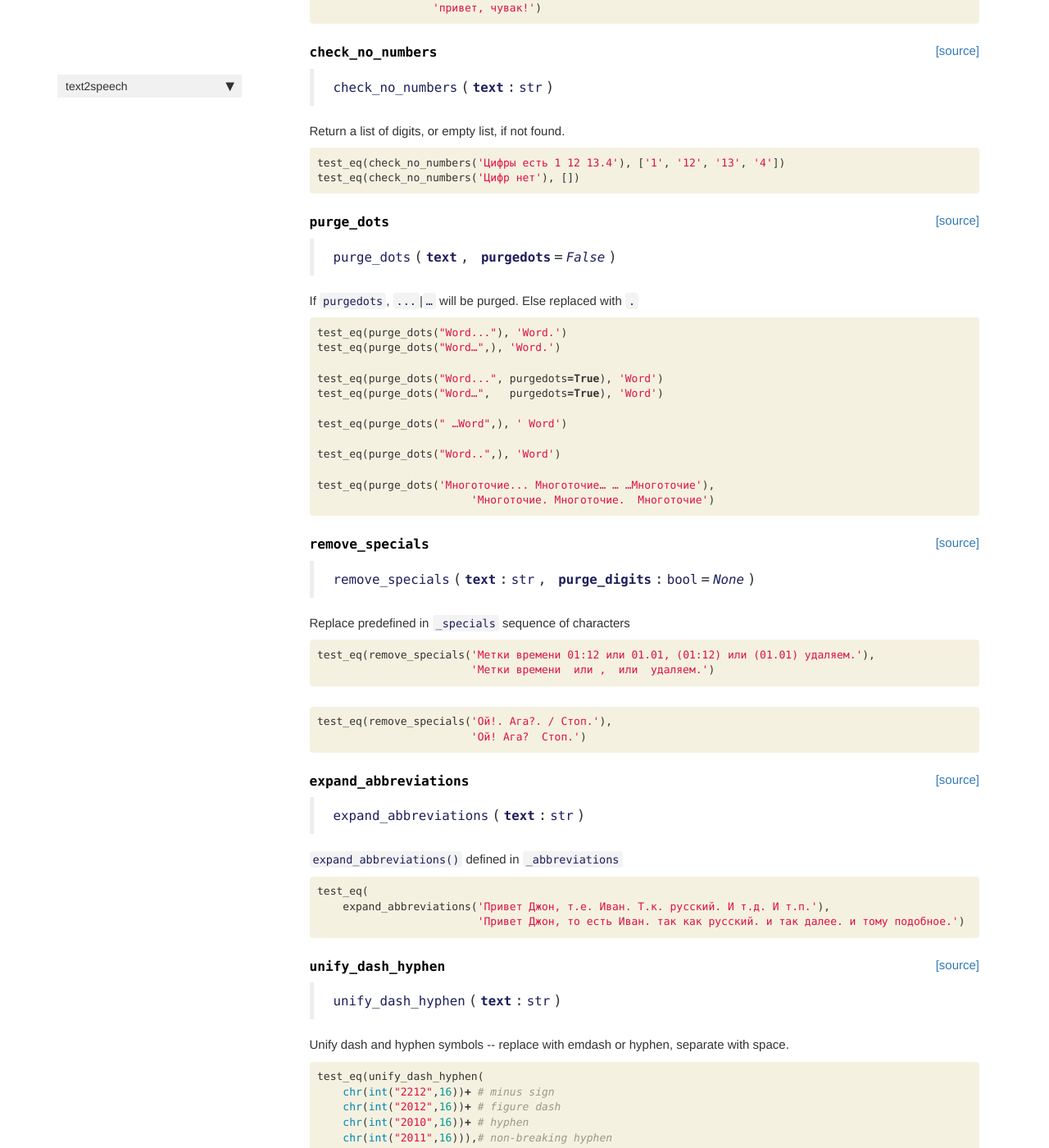
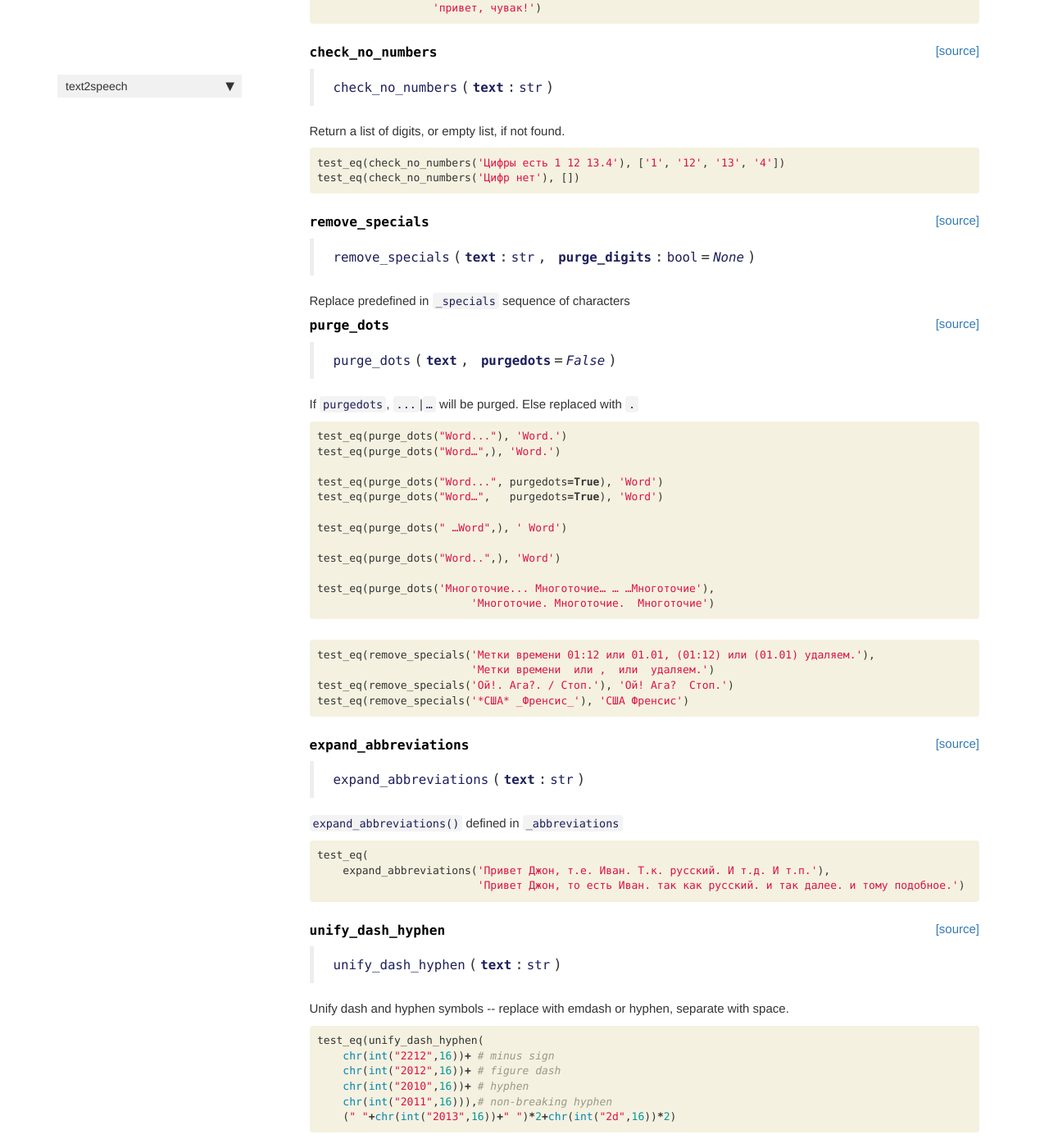
Before and after one commit to kdorichev/text2speech, a Jekyll site: the page built from docs/text_norm.html, in a window 1280 px wide and 1400 px high, scrolled down 1196 px. Shown: the whole window at 82% size. Built offline with Jekyll 4.4.1, drawn with Linux system fonts in a browser that asks for light colours; nearby versions of some CDN libraries; comment, search, counter and statistics services are not loaded; some of the changed text lies outside the part shown.

Commit message:
Remove * and _ symbols

```diff
--- a/docs/_data/sidebars/home_sidebar.yml
+++ b/docs/_data/sidebars/home_sidebar.yml
@@ -18,6 +18,9 @@
     - output: web,pdf
       title: VoskTranscribe
       url: /transcribe
+    - output: web,pdf
+      title: Dataset Pre-Processing
+      url: /Untitled
     output: web
     title: text2speech
   output: web
--- a/docs/text_norm.html
+++ b/docs/text_norm.html
@@ -222,7 +222,39 @@
 
 
 <div class="output_markdown rendered_html output_subarea ">
-<h4 id="purge_dots" class="doc_header"><code>purge_dots</code><a href="https://github.com/kdorichev/text2speech/tree/master/text2speech/text_norm.py#L36" class="source_link" style="float:right">[source]</a></h4><blockquote><p><code>purge_dots</code>(<strong><code>text</code></strong>, <strong><code>purgedots</code></strong>=<em><code>False</code></em>)</p>
+<h4 id="remove_specials" class="doc_header"><code>remove_specials</code><a href="https://github.com/kdorichev/text2speech/tree/master/text2speech/text_norm.py#L37" class="source_link" style="float:right">[source]</a></h4><blockquote><p><code>remove_specials</code>(<strong><code>text</code></strong>:<code>str</code>, <strong><code>purge_digits</code></strong>:<code>bool</code>=<em><code>None</code></em>)</p>
+</blockquote>
+<p>Replace predefined in <code>_specials</code> sequence of characters</p>
+
+</div>
+
+</div>
+
+</div>
+</div>
+
+</div>
+    {% endraw %}
+
+    {% raw %}
+
+<div class="cell border-box-sizing code_cell rendered">
+
+</div>
+    {% endraw %}
+
+    {% raw %}
+
+<div class="cell border-box-sizing code_cell rendered">
+
+<div class="output_wrapper">
+<div class="output">
+
+<div class="output_area">
+
+
+<div class="output_markdown rendered_html output_subarea ">
+<h4 id="purge_dots" class="doc_header"><code>purge_dots</code><a href="https://github.com/kdorichev/text2speech/tree/master/text2speech/text_norm.py#L47" class="source_link" style="float:right">[source]</a></h4><blockquote><p><code>purge_dots</code>(<strong><code>text</code></strong>, <strong><code>purgedots</code></strong>=<em><code>False</code></em>)</p>
 </blockquote>
 <p>If <code>purgedots</code>, <code>...</code>|<code>…</code> will be purged. Else replaced with <code>.</code></p>
 
@@ -267,62 +299,14 @@
     {% raw %}
 
 <div class="cell border-box-sizing code_cell rendered">
-
-</div>
-    {% endraw %}
-
-    {% raw %}
-
-<div class="cell border-box-sizing code_cell rendered">
-
-<div class="output_wrapper">
-<div class="output">
-
-<div class="output_area">
-
-
-<div class="output_markdown rendered_html output_subarea ">
-<h4 id="remove_specials" class="doc_header"><code>remove_specials</code><a href="https://github.com/kdorichev/text2speech/tree/master/text2speech/text_norm.py#L46" class="source_link" style="float:right">[source]</a></h4><blockquote><p><code>remove_specials</code>(<strong><code>text</code></strong>:<code>str</code>, <strong><code>purge_digits</code></strong>:<code>bool</code>=<em><code>None</code></em>)</p>
-</blockquote>
-<p>Replace predefined in <code>_specials</code> sequence of characters</p>
-
-</div>
-
-</div>
-
-</div>
-</div>
-
-</div>
-    {% endraw %}
-
-    {% raw %}
-
-<div class="cell border-box-sizing code_cell rendered">
 <div class="input">
 
 <div class="inner_cell">
     <div class="input_area">
 <div class=" highlight hl-ipython3"><pre><span></span><span class="n">test_eq</span><span class="p">(</span><span class="n">remove_specials</span><span class="p">(</span><span class="s1">&#39;Метки времени 01:12 или 01.01, (01:12) или (01.01) удаляем.&#39;</span><span class="p">),</span>
                         <span class="s1">&#39;Метки времени  или ,  или  удаляем.&#39;</span><span class="p">)</span>
-</pre></div>
-
-    </div>
-</div>
-</div>
-
-</div>
-    {% endraw %}
-
-    {% raw %}
-
-<div class="cell border-box-sizing code_cell rendered">
-<div class="input">
-
-<div class="inner_cell">
-    <div class="input_area">
-<div class=" highlight hl-ipython3"><pre><span></span><span class="n">test_eq</span><span class="p">(</span><span class="n">remove_specials</span><span class="p">(</span><span class="s1">&#39;Ой!. Ага?. / Стоп.&#39;</span><span class="p">),</span>
-                        <span class="s1">&#39;Ой! Ага?  Стоп.&#39;</span><span class="p">)</span>
+<span class="n">test_eq</span><span class="p">(</span><span class="n">remove_specials</span><span class="p">(</span><span class="s1">&#39;Ой!. Ага?. / Стоп.&#39;</span><span class="p">),</span> <span class="s1">&#39;Ой! Ага?  Стоп.&#39;</span><span class="p">)</span>
+<span class="n">test_eq</span><span class="p">(</span><span class="n">remove_specials</span><span class="p">(</span><span class="s1">&#39;*США* _Френсис_&#39;</span><span class="p">),</span> <span class="s1">&#39;США Френсис&#39;</span><span class="p">)</span>
 </pre></div>
 
     </div>
@@ -357,7 +341,7 @@
 
 
 <div class="output_markdown rendered_html output_subarea ">
-<h4 id="expand_abbreviations" class="doc_header"><code>expand_abbreviations</code><a href="https://github.com/kdorichev/text2speech/tree/master/text2speech/text_norm.py#L64" class="source_link" style="float:right">[source]</a></h4><blockquote><p><code>expand_abbreviations</code>(<strong><code>text</code></strong>:<code>str</code>)</p>
+<h4 id="expand_abbreviations" class="doc_header"><code>expand_abbreviations</code><a href="https://github.com/kdorichev/text2speech/tree/master/text2speech/text_norm.py#L65" class="source_link" style="float:right">[source]</a></h4><blockquote><p><code>expand_abbreviations</code>(<strong><code>text</code></strong>:<code>str</code>)</p>
 </blockquote>
 <p><code>expand_abbreviations()</code> defined in <code>_abbreviations</code></p>
 
@@ -408,7 +392,7 @@
 
 
 <div class="output_markdown rendered_html output_subarea ">
-<h4 id="unify_dash_hyphen" class="doc_header"><code>unify_dash_hyphen</code><a href="https://github.com/kdorichev/text2speech/tree/master/text2speech/text_norm.py#L72" class="source_link" style="float:right">[source]</a></h4><blockquote><p><code>unify_dash_hyphen</code>(<strong><code>text</code></strong>:<code>str</code>)</p>
+<h4 id="unify_dash_hyphen" class="doc_header"><code>unify_dash_hyphen</code><a href="https://github.com/kdorichev/text2speech/tree/master/text2speech/text_norm.py#L73" class="source_link" style="float:right">[source]</a></h4><blockquote><p><code>unify_dash_hyphen</code>(<strong><code>text</code></strong>:<code>str</code>)</p>
 </blockquote>
 <p>Unify dash and hyphen symbols -- replace with emdash or hyphen, separate with space.</p>
 
@@ -481,7 +465,7 @@
 
 
 <div class="output_markdown rendered_html output_subarea ">
-<h4 id="rm_quot_marks" class="doc_header"><code>rm_quot_marks</code><a href="https://github.com/kdorichev/text2speech/tree/master/text2speech/text_norm.py#L81" class="source_link" style="float:right">[source]</a></h4><blockquote><p><code>rm_quot_marks</code>(<strong><code>text</code></strong>:<code>str</code>)</p>
+<h4 id="rm_quot_marks" class="doc_header"><code>rm_quot_marks</code><a href="https://github.com/kdorichev/text2speech/tree/master/text2speech/text_norm.py#L82" class="source_link" style="float:right">[source]</a></h4><blockquote><p><code>rm_quot_marks</code>(<strong><code>text</code></strong>:<code>str</code>)</p>
 </blockquote>
 <p>Remove quotation marks from <code>text</code>.</p>
 
@@ -550,7 +534,7 @@
 
 
 <div class="output_markdown rendered_html output_subarea ">
-<h4 id="basic_cleaner" class="doc_header"><code>basic_cleaner</code><a href="https://github.com/kdorichev/text2speech/tree/master/text2speech/text_norm.py#L87" class="source_link" style="float:right">[source]</a></h4><blockquote><p><code>basic_cleaner</code>(<strong><code>text</code></strong>:<code>str</code>)</p>
+<h4 id="basic_cleaner" class="doc_header"><code>basic_cleaner</code><a href="https://github.com/kdorichev/text2speech/tree/master/text2speech/text_norm.py#L88" class="source_link" style="float:right">[source]</a></h4><blockquote><p><code>basic_cleaner</code>(<strong><code>text</code></strong>:<code>str</code>)</p>
 </blockquote>
 <p>Basic pipeline: lowercase and collapse whitespaces.</p>
 
@@ -620,7 +604,7 @@
 
 
 <div class="output_markdown rendered_html output_subarea ">
-<h4 id="russian_cleaner" class="doc_header"><code>russian_cleaner</code><a href="https://github.com/kdorichev/text2speech/tree/master/text2speech/text_norm.py#L94" class="source_link" style="float:right">[source]</a></h4><blockquote><p><code>russian_cleaner</code>(<strong><code>text</code></strong>, <strong><code>purge_digits</code></strong>=<em><code>True</code></em>, <strong><code>_purge_dots</code></strong>=<em><code>False</code></em>)</p>
+<h4 id="russian_cleaner" class="doc_header"><code>russian_cleaner</code><a href="https://github.com/kdorichev/text2speech/tree/master/text2speech/text_norm.py#L95" class="source_link" style="float:right">[source]</a></h4><blockquote><p><code>russian_cleaner</code>(<strong><code>text</code></strong>, <strong><code>purge_digits</code></strong>=<em><code>True</code></em>, <strong><code>_purge_dots</code></strong>=<em><code>False</code></em>)</p>
 </blockquote>
 <p>Pipeline for cleaning Russian text.</p>
 
--- a/text2speech/_nbdev.py
+++ b/text2speech/_nbdev.py
@@ -5,8 +5,8 @@
 index = {"collapse_whitespace": "01_text_norm.ipynb",
          "lowercase": "01_text_norm.ipynb",
          "check_no_numbers": "01_text_norm.ipynb",
+         "remove_specials": "01_text_norm.ipynb",
          "purge_dots": "01_text_norm.ipynb",
-         "remove_specials": "01_text_norm.ipynb",
          "expand_abbreviations": "01_text_norm.ipynb",
          "unify_dash_hyphen": "01_text_norm.ipynb",
          "rm_quot_marks": "01_text_norm.ipynb",
```
Also changed, not shown: text2speech/text_norm.py (+23 -22 lines), 1 other file.
